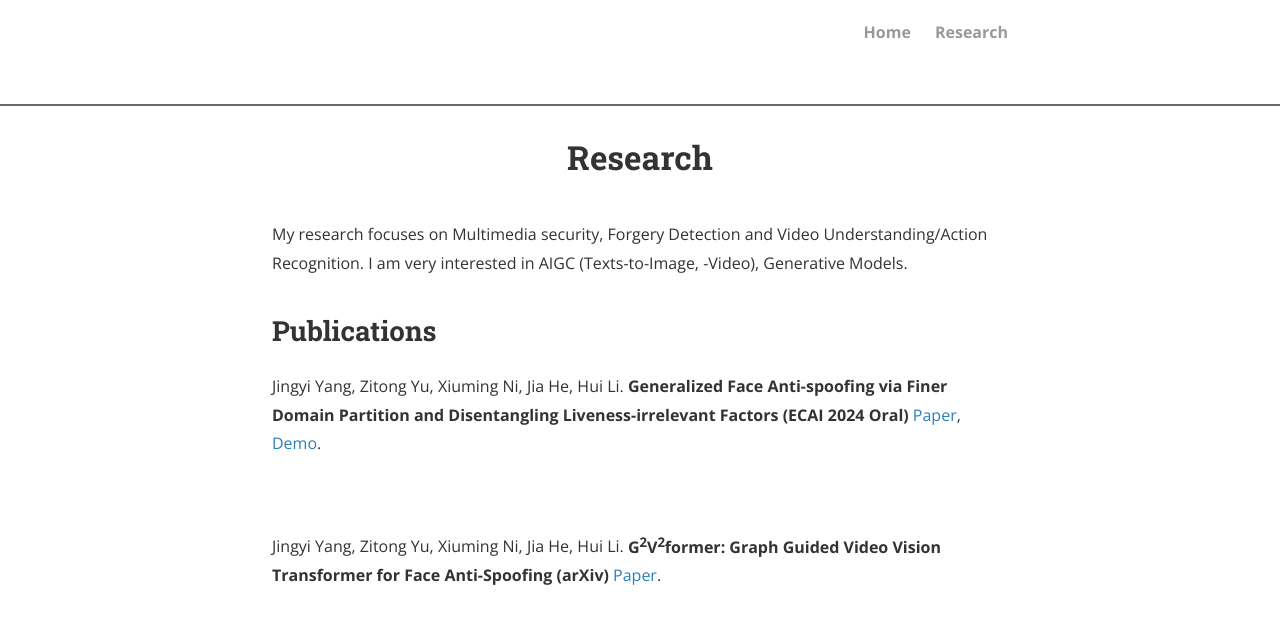
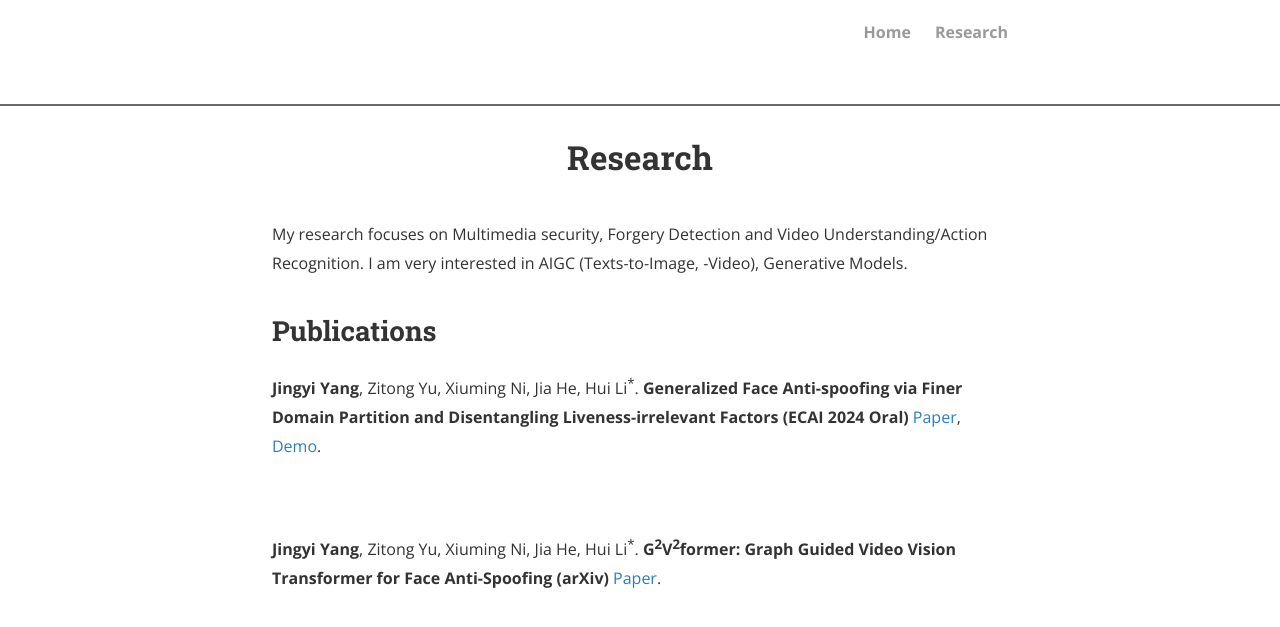
Before and after one commit to yjyddq/yjyddq.github.io, a Jekyll site: the page built from research.html, in a window 1280 px wide. Shown: the top 627 px of the page. Built offline with Jekyll 4.4.1, drawn with Linux system fonts in a browser that asks for light colours; nearby versions of some CDN libraries; comment, search, counter and statistics services are not loaded; a style sheet for code colours, icons or effects is not loaded.

```diff
--- a/research.html
+++ b/research.html
@@ -8,8 +8,8 @@ My research focuses on Multimedia security, Forgery Detection and Video Understa
 <br><br>
 <h2 style="font-weight: bold;">Publications</h2>
 
-<p>Jingyi Yang, Zitong Yu, Xiuming Ni, Jia He, Hui Li. <strong>Generalized Face Anti-spoofing via Finer Domain Partition and Disentangling Liveness-irrelevant Factors (ECAI 2024 Oral)</strong> <a href="https://arxiv.org/abs/2407.08243" target="_self">Paper</a>, <a href="https://yjyddq.github.io/fas.mp4" target="_self">Demo</a>.</p>
+<p><strong>Jingyi Yang</strong>, Zitong Yu, Xiuming Ni, Jia He, Hui Li<sup>*</sup>. <strong>Generalized Face Anti-spoofing via Finer Domain Partition and Disentangling Liveness-irrelevant Factors (ECAI 2024 Oral)</strong> <a href="https://arxiv.org/abs/2407.08243" target="_self">Paper</a>, <a href="https://yjyddq.github.io/fas.mp4" target="_self">Demo</a>.</p>
 <br><br>
 
-<p>Jingyi Yang, Zitong Yu, Xiuming Ni, Jia He, Hui Li. <strong>G<sup>2</sup>V<sup>2</sup>former: Graph Guided Video Vision Transformer for Face Anti-Spoofing (arXiv)</strong> <a href="https://arxiv.org/abs/2408.07675" target="_self">Paper</a>.</p>
+<p><strong>Jingyi Yang</strong>, Zitong Yu, Xiuming Ni, Jia He, Hui Li<sup>*</sup>. <strong>G<sup>2</sup>V<sup>2</sup>former: Graph Guided Video Vision Transformer for Face Anti-Spoofing (arXiv)</strong> <a href="https://arxiv.org/abs/2408.07675" target="_self">Paper</a>.</p>
 <br><br>
```
